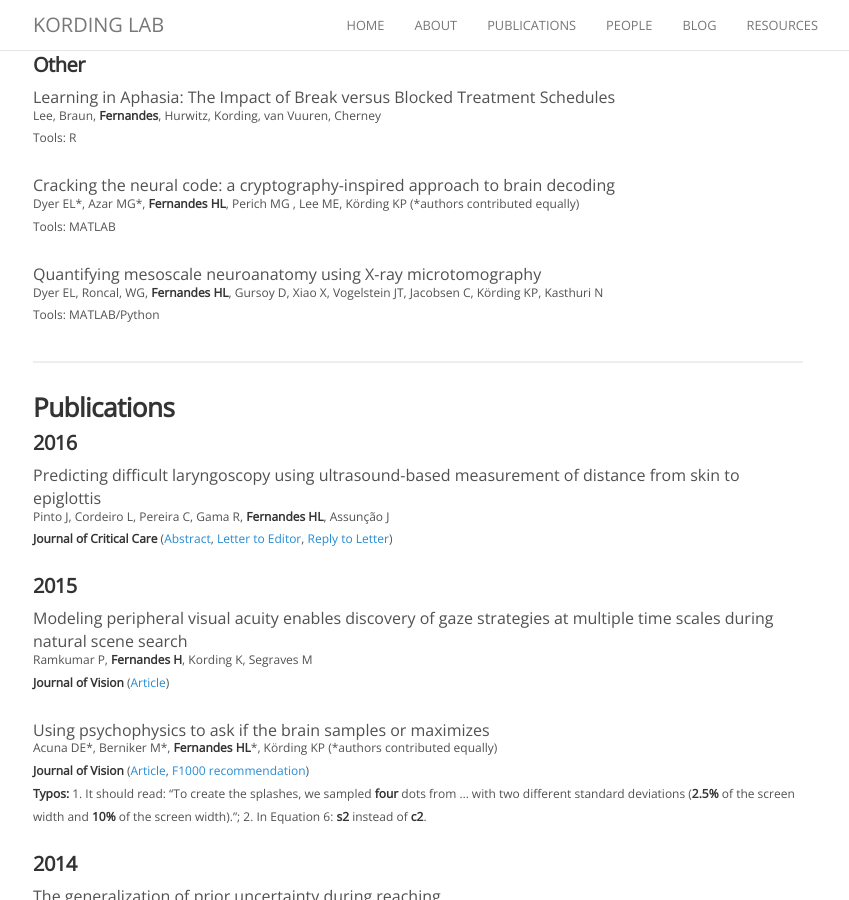
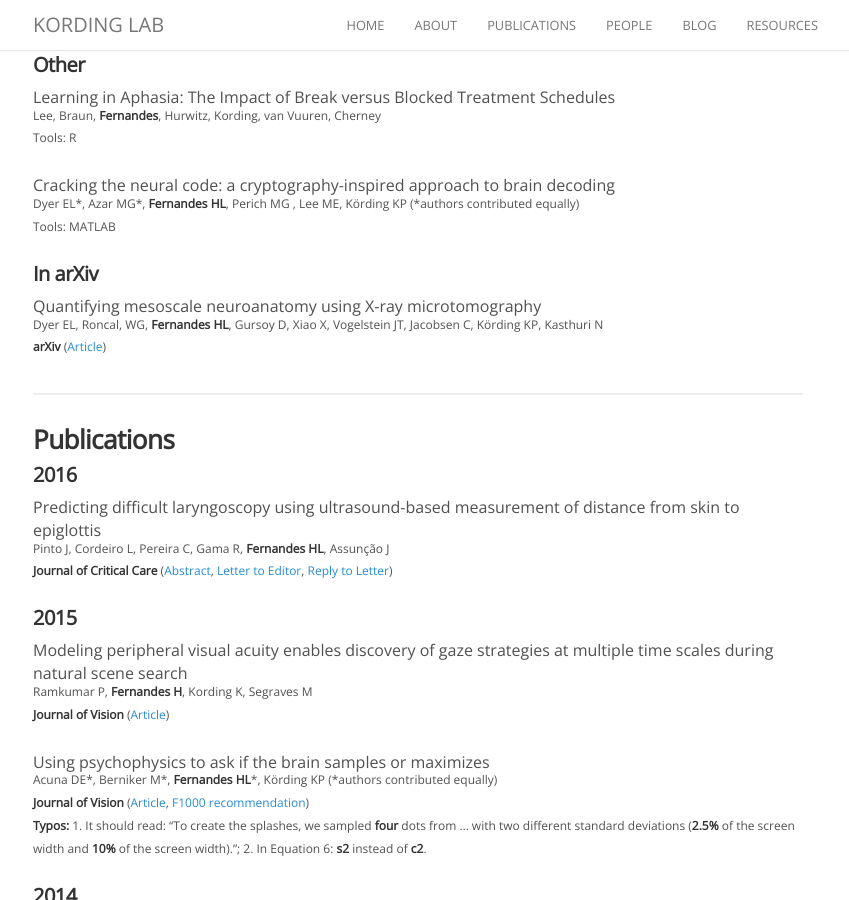
Before and after one commit to KordingLab/KordingLab.github.io, a Jekyll site: the page built from _people/hugo_fernandes.md, in a window 1280 px wide and 900 px high, scrolled down 811 px. Shown: the whole window, without its empty margins (222-1071 px from the left). Built offline with Jekyll 4.4.1, drawn with Linux system fonts in a browser that asks for light colours; nearby versions of some CDN libraries; comment, search, counter and statistics services are not loaded.

Commit message:
Update hugo_fernandes.md

```diff
--- a/_people/hugo_fernandes.md
+++ b/_people/hugo_fernandes.md
@@ -37,9 +37,10 @@ Cracking the neural code: a cryptography-inspired approach to brain decoding <br
 <sup> Dyer EL\*, Azar MG\*, **Fernandes HL**, Perich MG , Lee ME, Körding KP (\*authors contributed equally)</sup><br>
 <sup>Tools: MATLAB </sup>
 
+###### In arXiv
 Quantifying mesoscale neuroanatomy using X-ray microtomography <br>
 <sup> Dyer EL, Roncal, WG, **Fernandes HL**, Gursoy D, Xiao X, Vogelstein JT, Jacobsen C, Körding KP, Kasthuri N</sup><br>
-<sup>Tools: MATLAB/Python </sup>
+<sup>**arXiv** ([Article](http://arxiv.org/pdf/1604.03629.pdf)) </sup>
 
 <hr>
 
```
